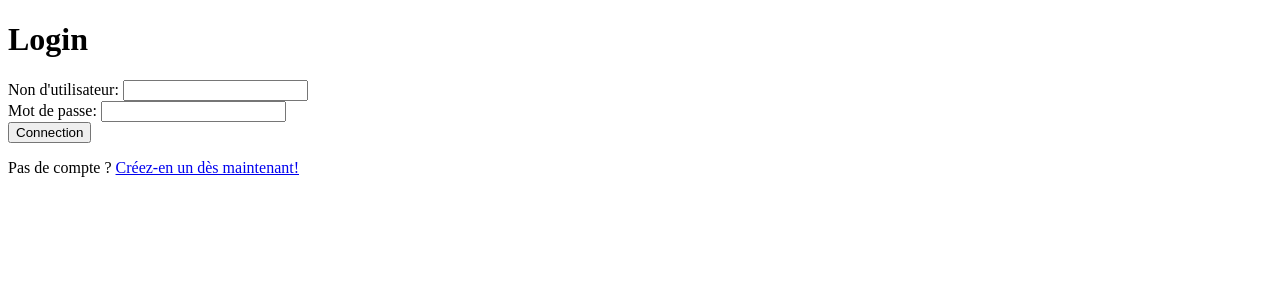
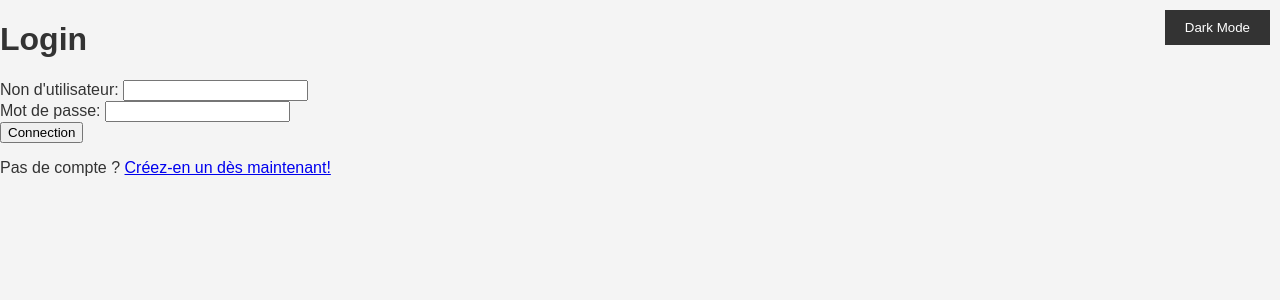
Before and after one commit to Turtelthib/Php_todo, a PHP site: page / in a window 1280 px wide. Shown: the top 300 px of the page. Run offline with PHP 8.4, Linux system fonts and the light colour scheme.

Commit message:
add dark mode

```diff
--- a/index.php
+++ b/index.php
@@ -34,6 +34,13 @@ if ($_SERVER['REQUEST_METHOD'] === 'POST') {
 <html>
 <head>
     <title>Login</title>
+    <meta charset="UTF-8">
+    <meta name="viewport" content="width=device-width, initial-scale=1.0">
+    <title>Your To-Do App</title>
+    <link rel="stylesheet" href="style.css">
+    <?php if (isset($_SESSION['dark_mode']) && $_SESSION['dark_mode']): ?>
+        <link rel="stylesheet" href="dark_mode.css">
+    <?php endif; ?>
 </head>
 <body>
     <h1>Login</h1>
@@ -44,5 +51,10 @@ if ($_SERVER['REQUEST_METHOD'] === 'POST') {
     </form>
     <p><?= $message ?></p>
     <p>Pas de compte ? <a href="register.php">Créez-en un dès maintenant!</a></p>
+
+    <form action="dark_mode.php" method="POST" style="position: absolute; top: 10px; right: 10px;">
+        <input type="hidden" name="dark_mode" value="<?php echo isset($_SESSION['dark_mode']) && $_SESSION['dark_mode'] ? 'false' : 'true'; ?>">
+        <button type="submit"><?php echo isset($_SESSION['dark_mode']) && $_SESSION['dark_mode'] ? 'Light Mode' : 'Dark Mode'; ?></button>
+    </form>
 </body>
 </html>
--- /dev/null
+++ b/style.css
@@ -0,0 +1,32 @@
+body {
+    font-family: Arial, sans-serif;
+    margin: 0;
+    padding: 0;
+    background-color: #f4f4f4;
+    color: #333;
+}
+
+header, nav, footer {
+    background-color: #333;
+    color: #fff;
+    padding: 10px 0;
+    text-align: center;
+}
+
+.container {
+    width: 80%;
+    margin: auto;
+    overflow: hidden;
+}
+
+button {
+    background-color: #333;
+    color: #fff;
+    border: none;
+    padding: 10px 20px;
+    cursor: pointer;
+}
+
+button:hover {
+    background-color: #555;
+}
```
Also changed, not shown: dark_mode.css (added, +8 -0 lines), dark_mode.php (added, +10 -0 lines), dashboard.php (+11 -0 lines).
